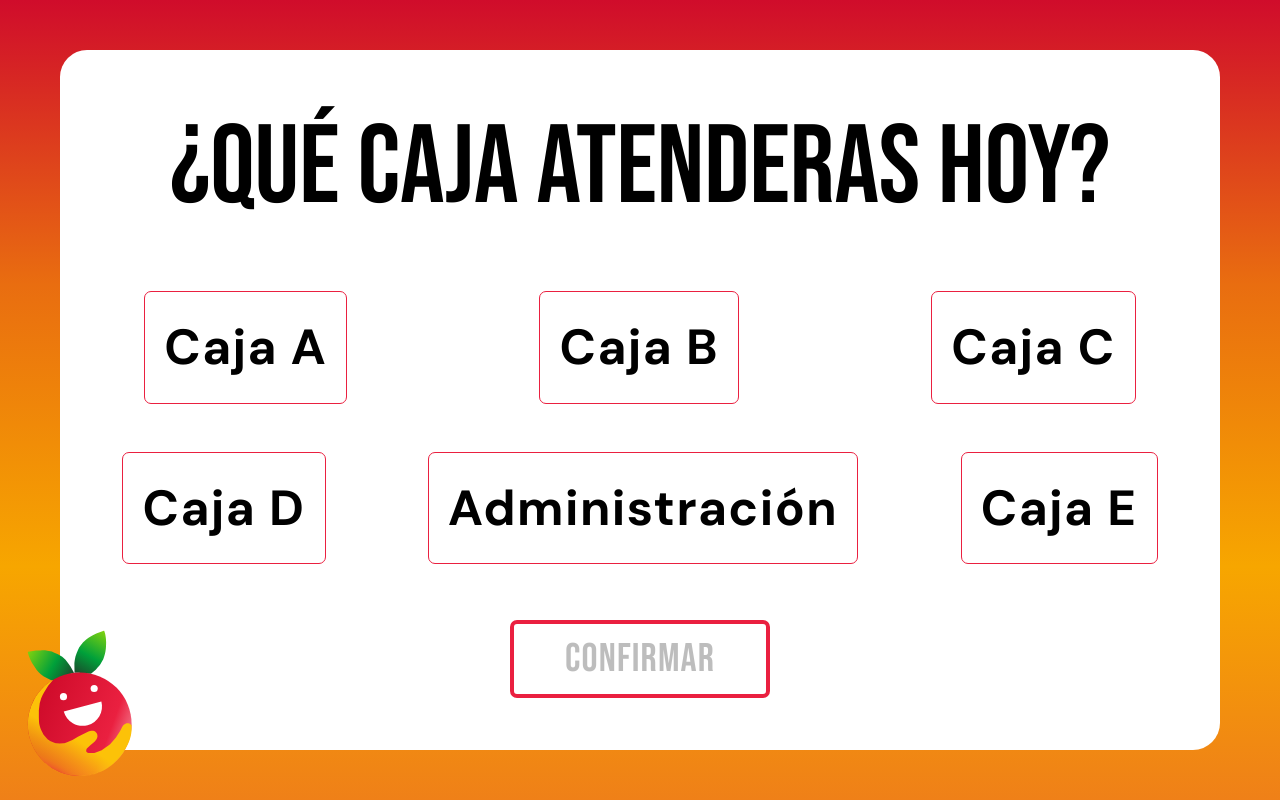
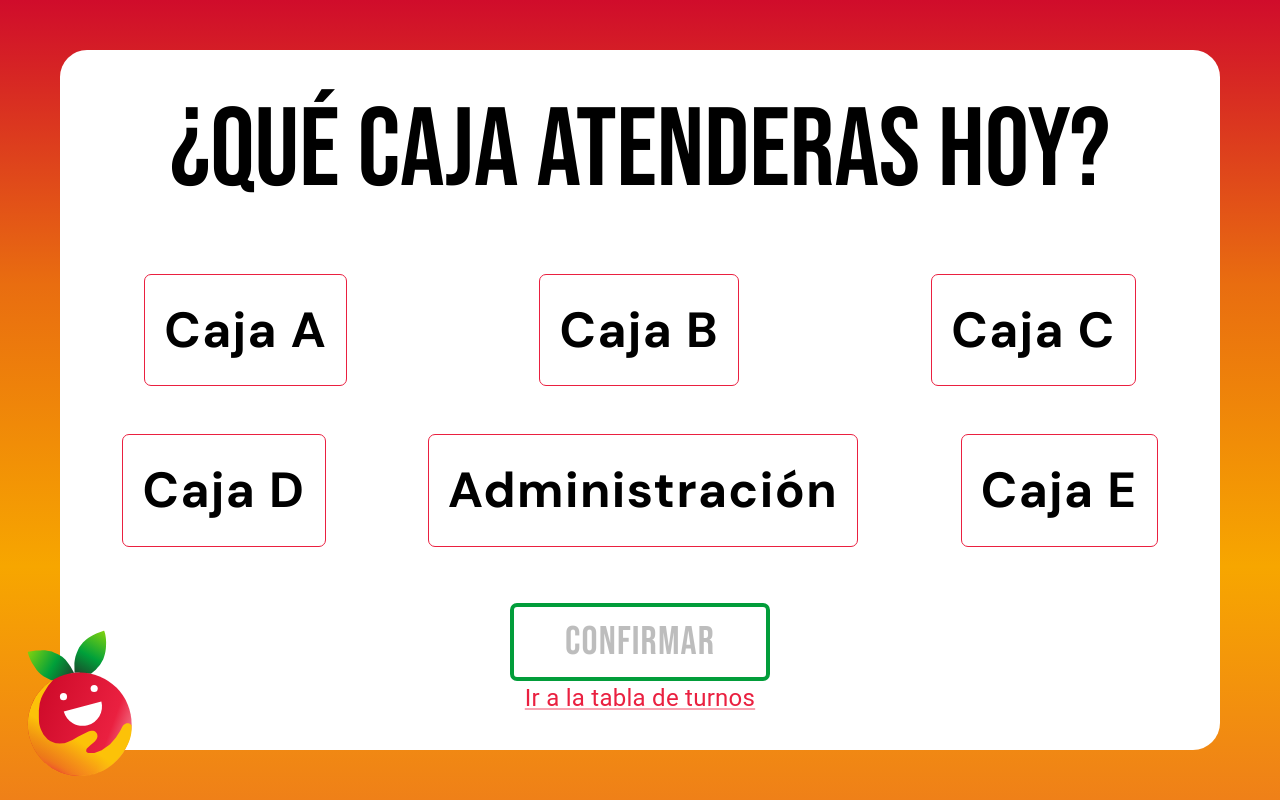
Before and after one commit to mflamenco/sistema-BAMX, a React (Create React App) app: page /seleccion-de-caja in a window 1280 px wide. Built offline with nearby package versions, Linux system fonts and the light colour scheme; sample sign-in values are in the browser's storage; what @fluentui/react would draw is missing.

Commit message:
Link added, functionality missing. color changed in confimed button

```diff
--- a/src/Components/WindowSelection/WindowSelection.tsx
+++ b/src/Components/WindowSelection/WindowSelection.tsx
@@ -6,6 +6,7 @@ import Button from '@mui/material/Button';
 import { Navigate } from 'react-router-dom';
 import axios from 'axios';
 import { useNavigate } from "react-router-dom";
+import { Link } from '@mui/material';
 
 const WindowButton = styled(Button)({
   fontSize: "6.17vmin",
@@ -28,9 +29,9 @@ const WindowButton = styled(Button)({
 const ConfirmButton = styled(Button)({
   fontSize: '5vmin',
   padding: '0vh 4vw',
-  color: '#EA2040',
+  color: '#029D3A',
   borderRadius: '7px',
-  border: '4px solid #EA2040;',
+  border: '4px solid #029D3A;',
   textTransform: "capitalize",
   fontWeight: 400,
   fontFamily: [
@@ -38,7 +39,7 @@ const ConfirmButton = styled(Button)({
     'cursive',
   ].join(','),
   '&:hover': {
-    backgroundColor: '#EA2040',
+    backgroundColor: '#029D3A',
     color: 'white'
   },
 });
@@ -88,6 +89,10 @@ function WindowSelection() {
     }
   } else {
     return <Navigate to="/"/>
+  }
+
+  function sendTurntable() {
+    return <Navigate to="/tabla-de-turnos"/>
   }
 
   function setButtonSelected(button: HTMLInputElement, unselected: boolean){
@@ -294,8 +299,15 @@ function WindowSelection() {
           </div>
         </div>
         <ConfirmButton onClick={() => confirmSelection()} disabled={disableConfirm}>Confirmar</ConfirmButton>
+        <Link sx={{
+          marginTop: '-7vh',
+          fontSize: '3vmin',
+        }}
+        className='Link-table' component="button" variant="body2" onClick={() => <Navigate to="/tabla-de-turnos"/>} color='#EA2040'>
+          Ir a la tabla de turnos
+        </Link>
       </div>
-      <img className="Selection-img" src={logo}/>
+      <img className="Selection-img" alt='logo banco de alimentos' src={logo}/>
     </div>
   );
 }
```
